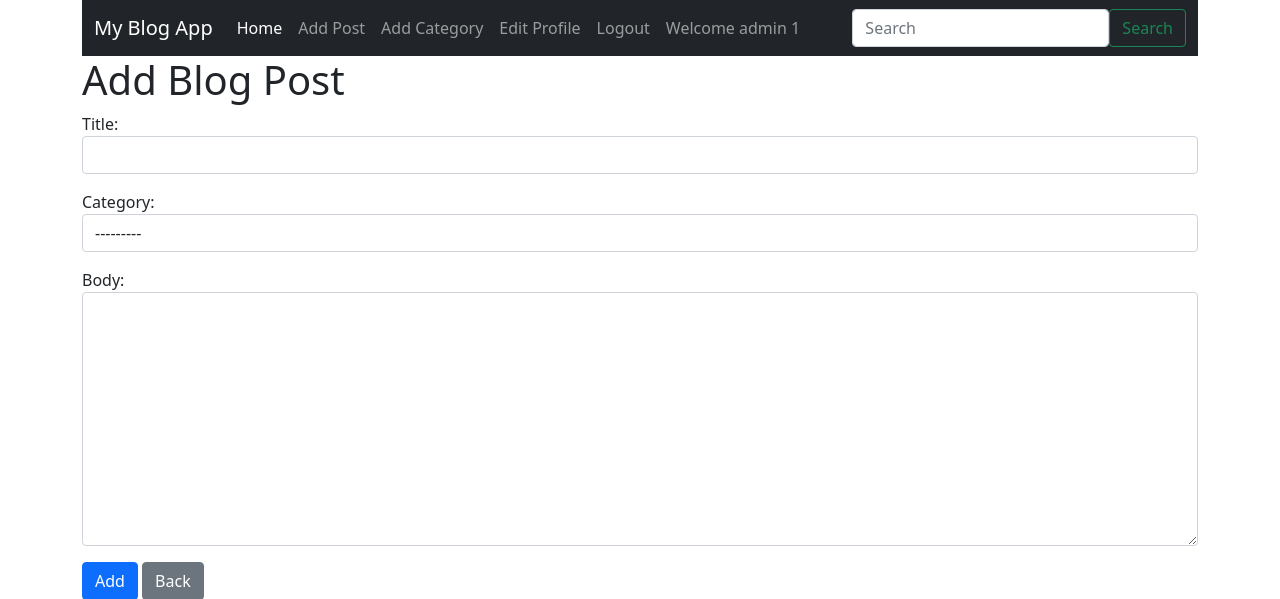
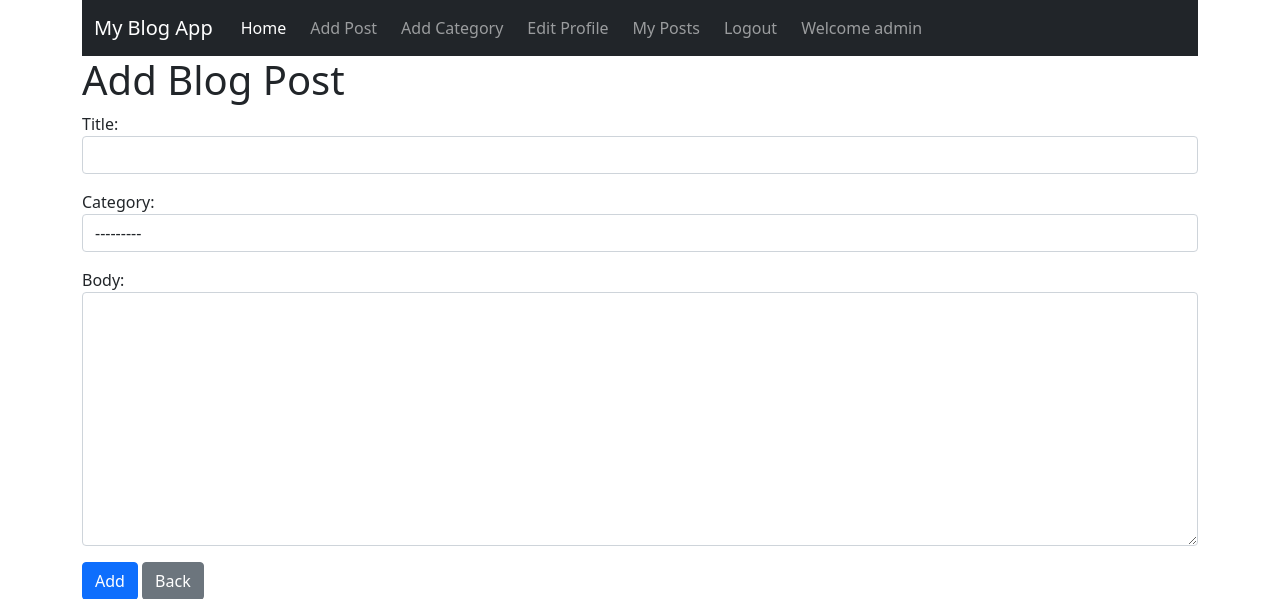
Before and after one commit to Gaurav41/django_blog, a Django app: page /add_post/ in a window 1280 px wide. Shown: the top 599 px of the page. Run offline with Django 3.2, Linux system fonts and the light colour scheme; a user stored in the database is signed in; data comes from the database, SQL or seed files in the repository; both versions use the stored data as it was after the commit.

Commit message:
My posts page added

```diff
--- a/Blog/blogapp/templates/blogapp/base.html
+++ b/Blog/blogapp/templates/blogapp/base.html
@@ -20,11 +20,11 @@
         <a class="navbar-brand" href="#">My Blog App</a>
         <div class="collapse navbar-collapse" id="navbarSupportedContent">
           <ul class="navbar-nav me-auto mb-2 mb-lg-0">
-            <li class="nav-item">
+            <li class="nav-item mx-1">
               <a class="nav-link active" aria-current="page" href="{% url 'home' %}">Home</a>
             </li>
             {% if categories %}
-            <li class="nav-item dropdown">
+            <li class="nav-item dropdown mx-1">
               <a class="nav-link dropdown-toggle" href="#" id="navbarDropdown" role="button" data-bs-toggle="dropdown"
                 aria-expanded="false">
                 Categories
@@ -39,36 +39,39 @@
 
 
             {% if user.is_authenticated %}
-            <li class="nav-item">
+            <li class="nav-item mx-1">
               <a class="nav-link" href="{% url 'add_post' %}">Add Post</a>
             </li>
-            <li class="nav-item">
+            <li class="nav-item mx-1">
               <a class="nav-link" href="{% url 'add_category' %}">Add Category</a>
             </li>
 
-            <li class="nav-item">
+            <li class="nav-item mx-1">
               <a class="nav-link" href="{% url 'edit_profile' %}">Edit Profile</a>
             </li>
-            <li class="nav-item">
+            <li class="nav-item mx-1">
+              <a class="nav-link" href="{% url 'my_posts' %}">My Posts</a>
+            </li>
+            <li class="nav-item mx-1">
               <a class="nav-link" href="{% url 'logout' %}">Logout</a>
             </li>
-            <li class="nav-item">
-              <a class="nav-link" href="">Welcome {{user.username}} {{user.id}}</a>
+            <li class="nav-item mx-1">
+              <a class="nav-link" href="">Welcome {{user.username}}</a>
             </li>
             {%else%}
-            <li class="nav-item">
-              <a class="nav-link" href="{% url 'register' %}">Register</a>
+            <li class="nav-item mx-1">
+              <a class="nav-link " href="{% url 'register' %}">Register</a>
             </li>
-            <li class="nav-item">
+            <li class="nav-item mx-1">
               <a class="nav-link" href="{% url 'login' %}">Login</a>
             </li>
             {% endif %}
         </ul>
-          <form class="d-flex" method="GET" action="">
+          <!-- <form class="d-flex" method="GET" action="">
 
             <input class="form-control mr-sm-2" name="search" type="search" placeholder="Search" aria-label="Search">
             <button class="btn btn-outline-success my-2 my-sm-0" type="submit">Search</button>
-          </form>
+          </form> -->
         </div>
       </div>
     </nav>
--- a/Blog/blogapp/urls.py
+++ b/Blog/blogapp/urls.py
@@ -11,5 +11,7 @@ urlpatterns = [
     # path('category/<str:cats>',views.CategoryView,name="category" ),
     path('category/<str:cats>',views.CategoryView.as_view(),name="category" ),
     path('search',views.search_post,name="search" ),
+    path('my_posts',views.MyPostView.as_view(),name="my_posts"),
+
 
 ]
--- a/Blog/blogapp/views.py
+++ b/Blog/blogapp/views.py
@@ -42,10 +42,7 @@ class HomeView(ListView):
         if keyword:
             posts = Post.objects.filter(body__contains=keyword)
             return posts
-
-
         # myFilter = PostFilter(self.request.GET,self.get_queryset())
-
         return super().get_queryset()
 
     def get_context_data(self,*args, **kwargs):
@@ -165,10 +162,19 @@ def search_post(request):
 
 class MyPostView(ListView):
     model = Post
-    template_name = 'blogapp/home.html'
-    # ordering = ['-id']
+    template_name = 'blogapp/myposts.html'
     ordering = ['-publish_date']
+
+    filterset_class = PostFilter
 
     def get_queryset(self):
         posts = Post.objects.filter(author=self.request.user)
         return posts
+
+    def get_context_data(self,*args, **kwargs):
+        myFilter = PostFilter(self.request.GET,self.get_queryset())
+        context = super().get_context_data(*args,**kwargs)
+        context['categories']= Category.objects.all()
+        context['myFilter']= myFilter
+        context['object_list']= myFilter.qs
+        return context
```
Also changed, not shown: Blog/blogapp/templates/blogapp/myposts.html (added, +44 -0 lines), Blog/db.sqlite3.
